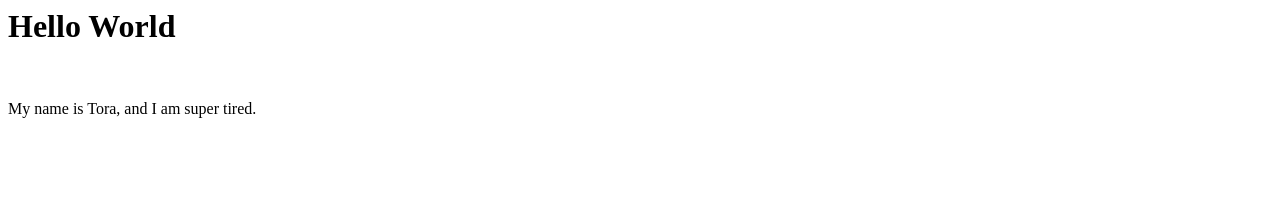
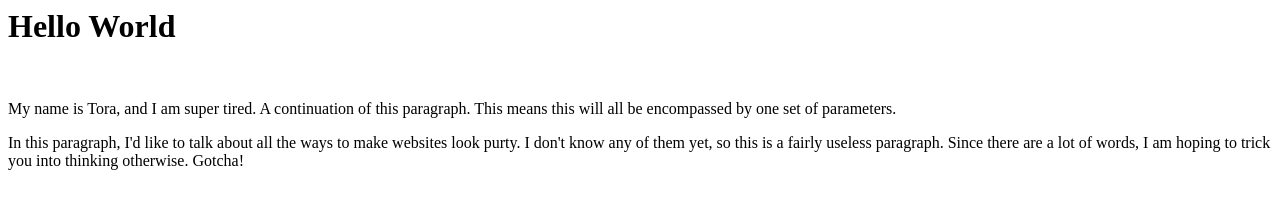
Before and after one commit to tolafsen/tolafsen.github.com, a plain HTML site: page index.html in a window 1280 px wide. Drawn offline with Linux system fonts and the light colour scheme.

Commit message:
adding new paragraphs

```diff
--- a/index.html
+++ b/index.html
@@ -6,7 +6,10 @@
 		<h1>Hello World</h1>
 		<br/>
 		<p>
-			My name is Tora, and I am super tired.
+			My name is Tora, and I am super tired. A continuation of this paragraph. This means this will all be encompassed by one set of parameters.
+		</p>
+		<p>
+			In this paragraph, I'd like to talk about all the ways to make websites look purty. I don't know any of them yet, so this is a fairly useless paragraph. Since there are a lot of words, I am hoping to trick you into thinking otherwise. Gotcha!
 		</p>
 	</body>
 </html>
```
